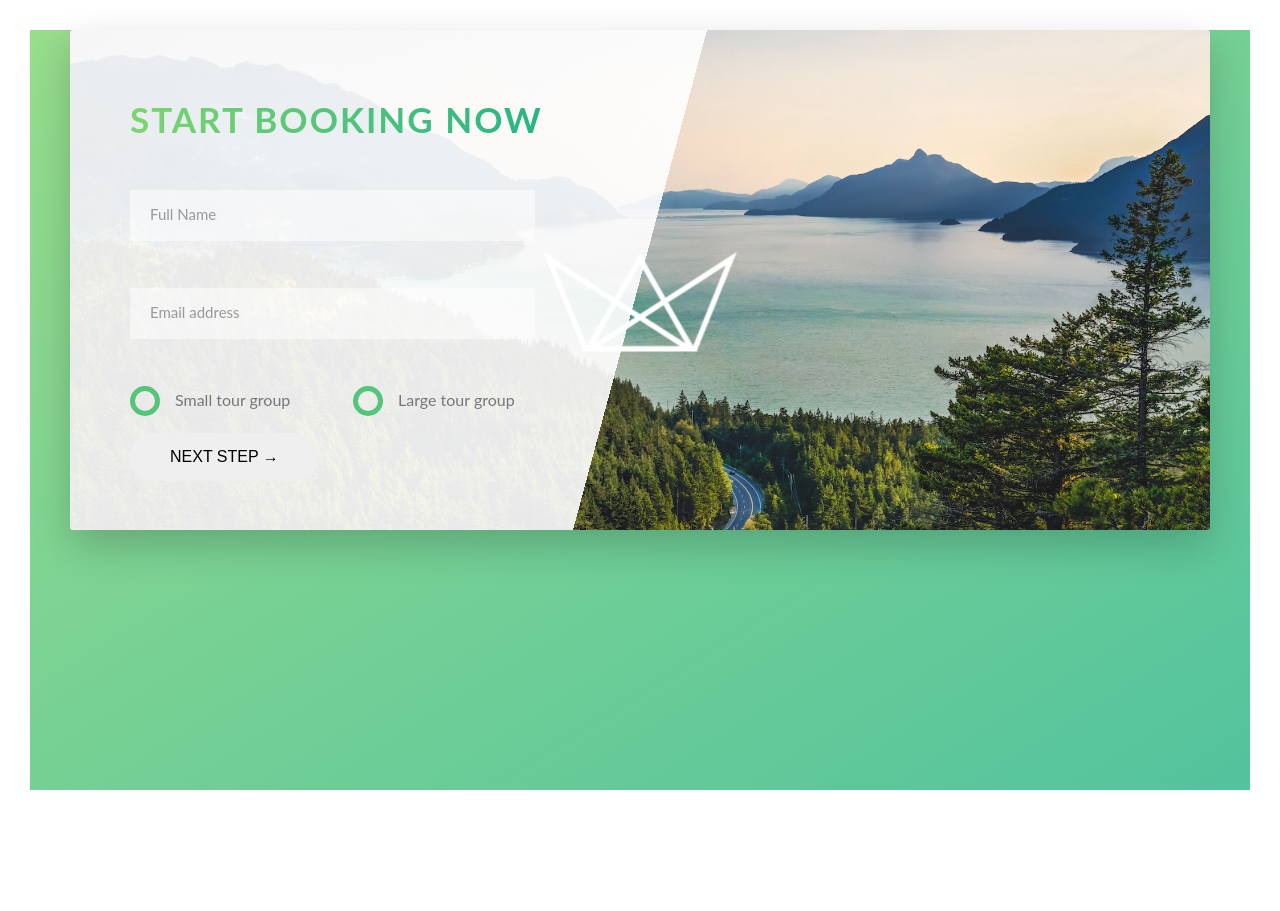
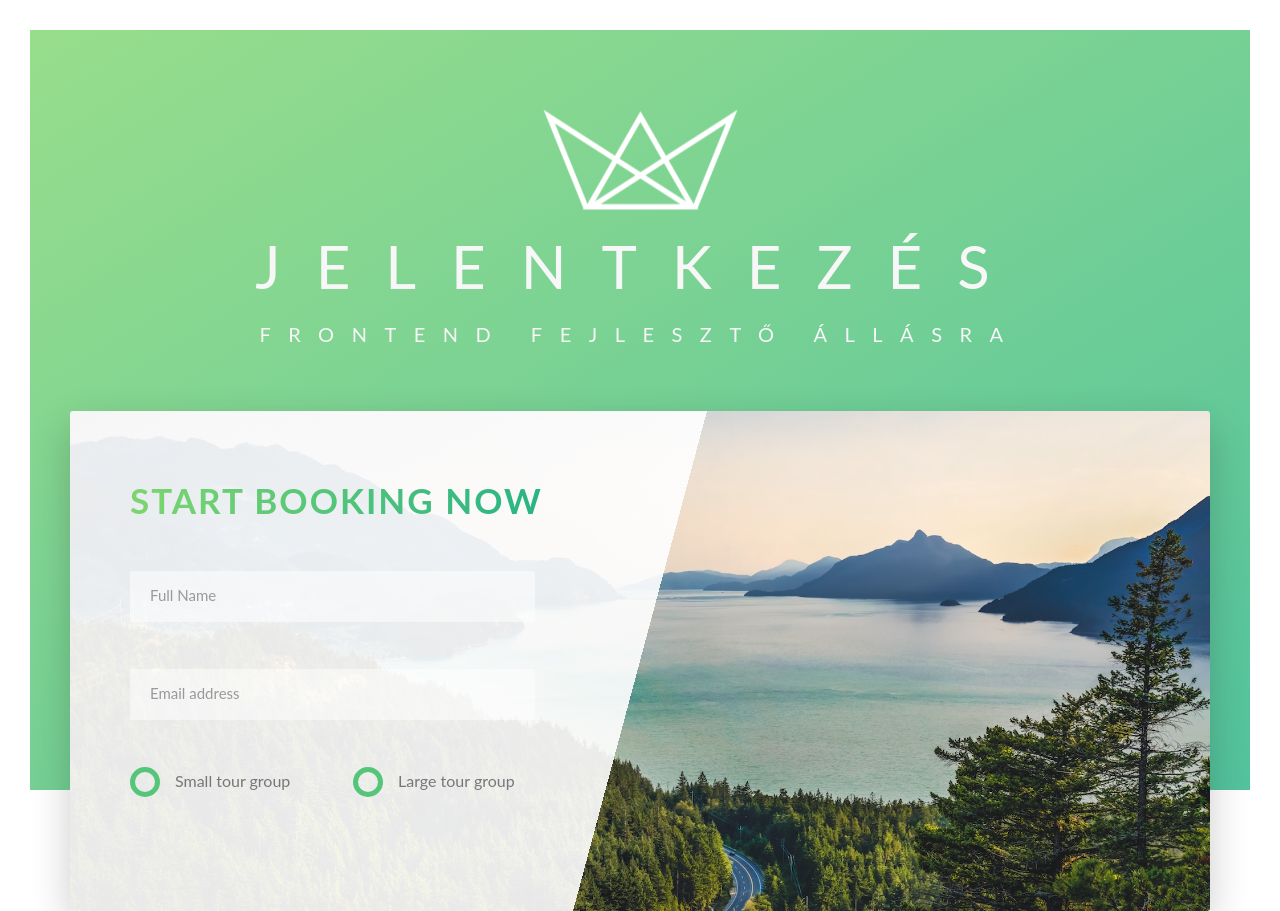
Before and after one commit to milesdavis71/cv-angular-job, a website built with Parcel: page src/index.html in a window 1280 px wide. Before the commit the page ends 820 px from the top, so only its background shows below. Built offline with nearby package versions, Linux system fonts and the light colour scheme.

Commit message:
Login template design in progress.

```diff
--- a/src/app.ts
+++ b/src/app.ts
@@ -1,4 +1,4 @@
-class RenderEnterButton {
+class RenderValidation {
   templateElement: HTMLTemplateElement;
   hostElement: HTMLDivElement;
   element: HTMLElement;
@@ -15,4 +15,4 @@ class RenderEnterButton {
   }
 }
 
-const EnterBtn = new RenderEnterButton();
+const EnterBtn = new RenderValidation();
--- a/src/index.html
+++ b/src/index.html
@@ -14,14 +14,12 @@
 </head>
 
 <body>
-    <template id="button">
+    <!-- <template id="button">
         <a href="#" class="btn btn--white btn--animated">Belépés</a>
-    </template>
+    </template> -->
     <template class="section-book" id="validation">
-        <div class="row">
         <div class="book">
             <div class="book__form">
-                    <form action="#" class="form">
                 <div class="u-margin-bottom-medium">
                     <h2 class="heading-secondary">
                         Start booking now
@@ -52,26 +50,24 @@
                         </label>
                     </div>
                 </div>
-                        <div class="form__group">
-                            <button class="btn btn--green">Next step &rarr;</button>
-                        </div>
-
-                    </form>
-                </div>
             </div>
         </div>
     </template>
     <main class="login">
+        <div class="row">
             <div class="login__text-box">
                 <img src="img/logo-white.png" alt="">
                 <h1 class="heading-primary">
 
 
-                <!-- <span class="heading-primary--main">Jelentkezés</span>
-                <span class="heading-primary--sub">Frontend fejlesztő állásra</span> -->
+                    <span class="heading-primary--main">Jelentkezés</span>
+                    <span class="heading-primary--sub">Frontend fejlesztő állásra</span>
                 </h1>
             </div>
+        </div>
+        <div class="row">
             <div id="app"></div>
+        </div>
     </main>
 
 </body>
--- a/src/sass/pages/_login.scss
+++ b/src/sass/pages/_login.scss
@@ -7,15 +7,15 @@
   );
   background-size: cover;
   background-position: top;
-  position: relative;
+  // position: relative;
 
   &__logo {
     height: 3.5rem;
   }
 
   &__text-box {
-    position: absolute;
-    top: 40%;
+    position: relative;
+    top: 20rem;
     left: 50%;
     transform: translate(-50%, -50%);
     text-align: center;
```
Lines whose indentation alone changed are shown as unchanged.
